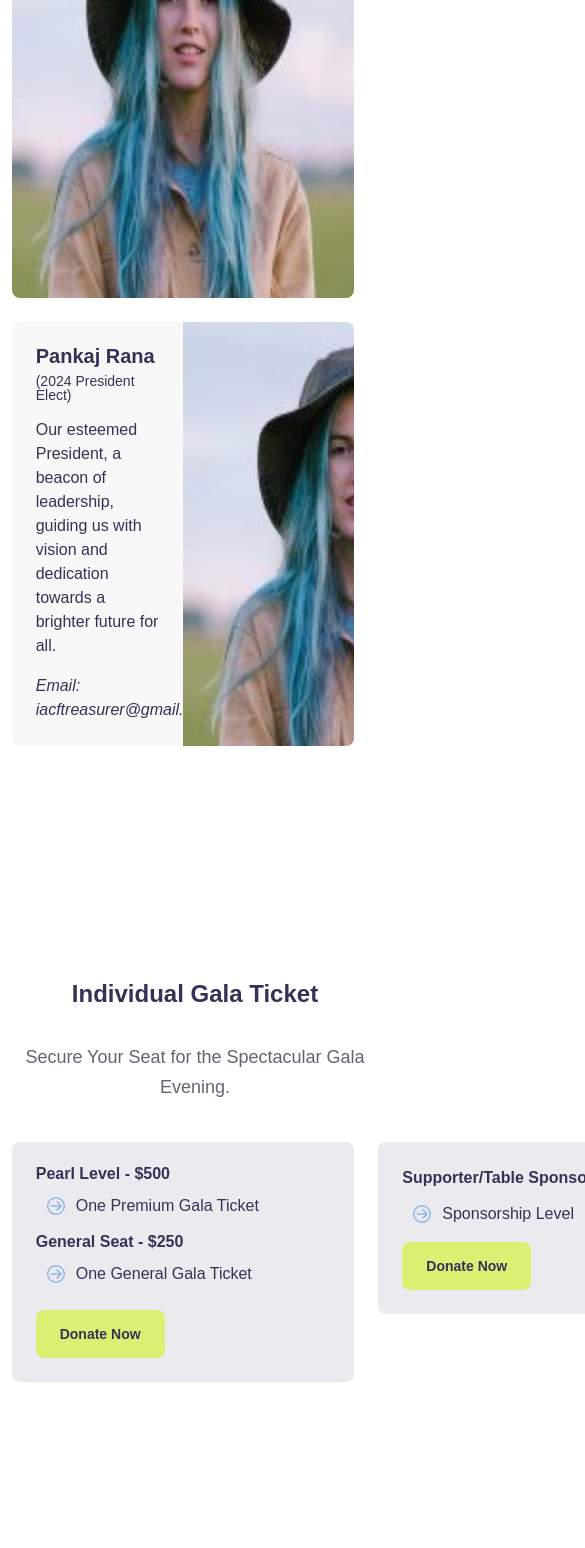
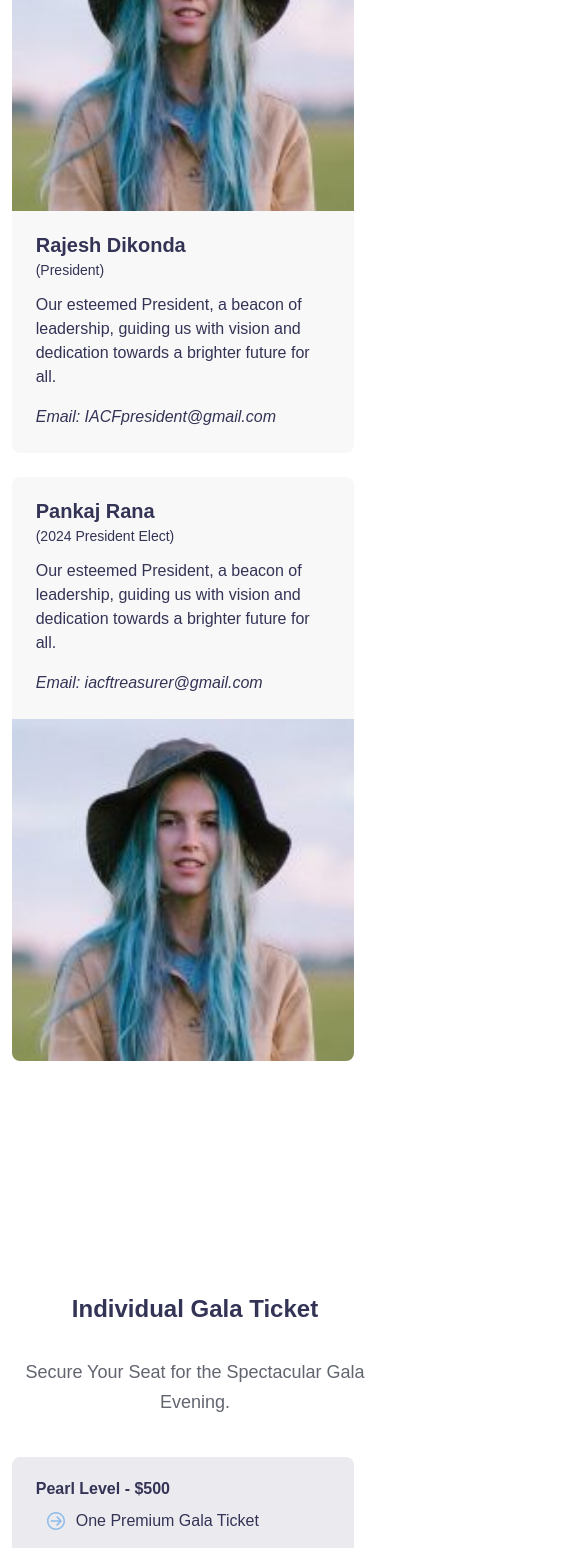
Before and after one commit to Shiv1516/indo-america, a Next.js app: page /events in a window 390 px wide. Shown: the part 1879-3427 px from the top of the page, 585 px wide, since content can reach past the window. Built offline with nearby package versions, Linux system fonts and the light colour scheme.

Commit message:
some changes done

```diff
--- a/src/pages/events.js
+++ b/src/pages/events.js
@@ -106,7 +106,7 @@ const events = () => {
           </div>
           <div className="message-providers df fww ptb24">
             <div className="provider flx50 mb24">
-              <div className="provider-box mr24 df ofh br8 bg12">
+              <div className="provider-box mr24 df fww ofh br8 bg12">
                 <div className="provider-img flx50 df">
                   <img
                     src="images/team-member-01.jpg"
@@ -133,7 +133,7 @@ const events = () => {
               </div>
             </div>
             <div className="provider flx50 mb24">
-              <div className="provider-box mr24 df ofh br8 bg12">
+              <div className="provider-box mr24 df fww ofh br8 bg12">
                 <div className="provider-content flx50 fc6 p24">
                   <h2 className="provider-heading fs20 fw7 mb8">Pankaj Rana</h2>
                   <h4 className="provider-degignation fs14 mb16">
@@ -173,8 +173,8 @@ const events = () => {
               </p>
             </div>
           </div>
-          <div className="df aisc">
-            <div className="ticket-card flx50 df jcc">
+          <div className="df aisc fww">
+            <div className="ticket-card flx50 df jcc mb24">
               <div className="ticket-cards mr24 fc6 bg6 p24 br8">
                 <h3 className="ticket-category fw7 mb12">Pearl Level - $500</h3>
                 <p className="ticket-status ml8 mb16 v-center">
@@ -195,7 +195,7 @@ const events = () => {
                 </Link>
               </div>
             </div>
-            <div className="ticket-card flx50 df jcc">
+            <div className="ticket-card flx50 df jcc mb24">
               <div className="ticket-cards mr24 fc6 bg6 p24 br8">
                 <h3 className="ticket-category fw7 mb12 lh24">
                   {" "}
--- a/src/styles/globals.css
+++ b/src/styles/globals.css
@@ -1991,7 +1991,8 @@ table {
   .office-address,
   .office-timing,
   .provider-box,
-  .provider-img {
+  .provider-img,
+  .provider-content {
     flex: 0 0 100%;
     max-width: 100%;
   }
```
